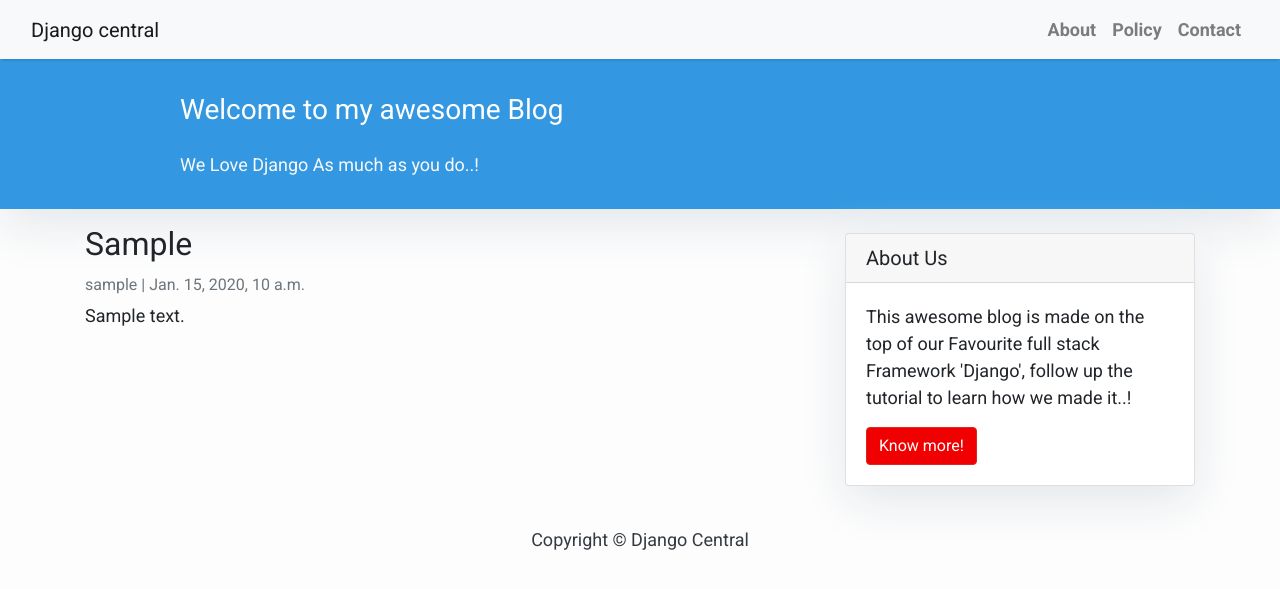
After one commit to markimfeld/blog, a Django app: a page that uses blog/templates/blog/base.html in a window 1280 px wide. The commit adds this page. Shown: the top 589 px of the page. Run offline with Django 3.2, Linux system fonts and the light colour scheme; tables that the repository leaves empty hold one stand-in row (values such as "Sample post"); some libraries are stand-ins or nearby versions.

Commit message:
add post_detail template

```diff
--- a/templates/base.html
+++ b/blog/templates/blog/base.html
@@ -37,7 +37,7 @@
         <!-- Navigation -->
         <nav class="navbar navbar-expand-lg navbar-light bg-light shadow" id="mainNav">
             <div class="container-fluid">
-                <a class="navbar-brand" href="{% url 'home' %}">Django central</a>
+                <a class="navbar-brand" href="{% url 'blog:home' %}">Django central</a>
                 <button class="navbar-toggler navbar-toggler-right" type="button" data-toggle="collapse" data-target="#navbarResponsive"
                     aria-controls="navbarResponsive" aria-expanded="false" aria-label="Toggle navigation">
                     <span class="navbar-toggler-icon"></span>
--- a/templates/index.html
+++ b/blog/templates/blog/index.html
@@ -1,4 +1,4 @@
-{% extends "base.html" %}
+{% extends "blog/base.html" %}
 {% block content %}
 <style>
     body {
@@ -40,12 +40,12 @@
                     <h2 class="card-title">{{ post.headline }}</h2>
                     <p class="card-text text-muted h6">{{ post.author }} | {{ post.pub_date}} </p>
                     <p class="card-text">{{post.body_text|slice:":200" }}</p>
-                    <a href="{% url 'post_detail' post.slug  %}" class="btn btn-primary">Read More &rarr;</a>
+                    <a href="{% url 'blog:post_detail' post.slug  %}" class="btn btn-primary">Read More &rarr;</a>
                 </div>
             </div>
             {% endfor %}
         </div>
-        {% block sidebar %} {% include 'sidebar.html' %} {% endblock sidebar %}
+        {% block sidebar %} {% include 'blog/sidebar.html' %} {% endblock sidebar %}
     </div>
 </div>
 {%endblock%}
--- /dev/null
+++ b/blog/templates/blog/post_detail.html
@@ -0,0 +1,45 @@
+{% extends "blog/base.html" %}
+
+{% block content %}
+<style>
+    body {
+        font-family: "Roboto", sans-serif;
+        font-size: 18px;
+        background-color: #fdfdfd;
+    }
+
+    .head_text {
+        color: white;
+    }
+
+    .card {
+        box-shadow: 0 16px 48px #E3E7EB;
+    }
+</style>
+
+<header class="masthead">
+    <div class="overlay"></div>
+    <div class="container">
+        <div class="row">
+            <div class=" col-md-8 col-md-10 mx-auto">
+                <div class="site-heading">
+                    <h3 class=" site-heading my-4 mt-3 text-white"> Welcome to my awesome Blog </h3>
+                    <p class="text-light">We Love Django As much as you do..! &nbsp
+                    </p>
+                </div>
+            </div>
+        </div>
+    </div>
+</header>
+<div class="container">
+    <div class="row">
+        <!-- Blog Entries Column -->
+        <div class="col-md-8 mt-3 left">
+            <h2 class="card-title">{{ post.headline }}</h2>
+            <p class="card-text text-muted h6">{{ post.author }} | {{ post.pub_date}} </p>
+            <p class="card-text">{{ post.body_text }}</p>
+        </div>
+        {% block sidebar %} {% include 'blog/sidebar.html' %} {% endblock sidebar %}
+    </div>
+</div>
+{%endblock%}
--- a/blog/urls.py
+++ b/blog/urls.py
@@ -2,7 +2,7 @@
 
 from . import views
 
-
+app_name = 'blog'
 urlpatterns = [
 	path('', views.PostList.as_view(), name='home'),
 	path('<slug:slug>/', views.PostDetail.as_view(), name='post_detail'),
--- a/blog/views.py
+++ b/blog/views.py
@@ -5,8 +5,8 @@
 
 class PostList(generic.ListView):
 	queryset = Post.objects.filter(status=1).order_by('-pub_date')
-	template_name = 'index.html'
+	template_name = 'blog/index.html'
 
 class PostDetail(generic.DetailView):
 	model = Post
-	template_name = 'post_detail.html'
+	template_name = 'blog/post_detail.html'
--- a/mysite/settings.py
+++ b/mysite/settings.py
@@ -14,7 +14,7 @@
 
 # Build paths inside the project like this: os.path.join(BASE_DIR, ...)
 BASE_DIR = os.path.dirname(os.path.dirname(os.path.abspath(__file__)))
-TEMPLATE_DIR = os.path.join(BASE_DIR,"templates")
+# TEMPLATE_DIR = os.path.join(BASE_DIR,"templates/blog")
 
 # Quick-start development settings - unsuitable for production
 # See https://docs.djangoproject.com/en/3.0/howto/deployment/checklist/
@@ -55,7 +55,7 @@
 TEMPLATES = [
     {
         'BACKEND': 'django.template.backends.django.DjangoTemplates',
-        'DIRS': [TEMPLATE_DIR],
+        'DIRS': [],
         'APP_DIRS': True,
         'OPTIONS': {
             'context_processors': [
```
Also changed, not shown: blog/templates/blog/sidebar.html (renamed from templates/sidebar.html).
